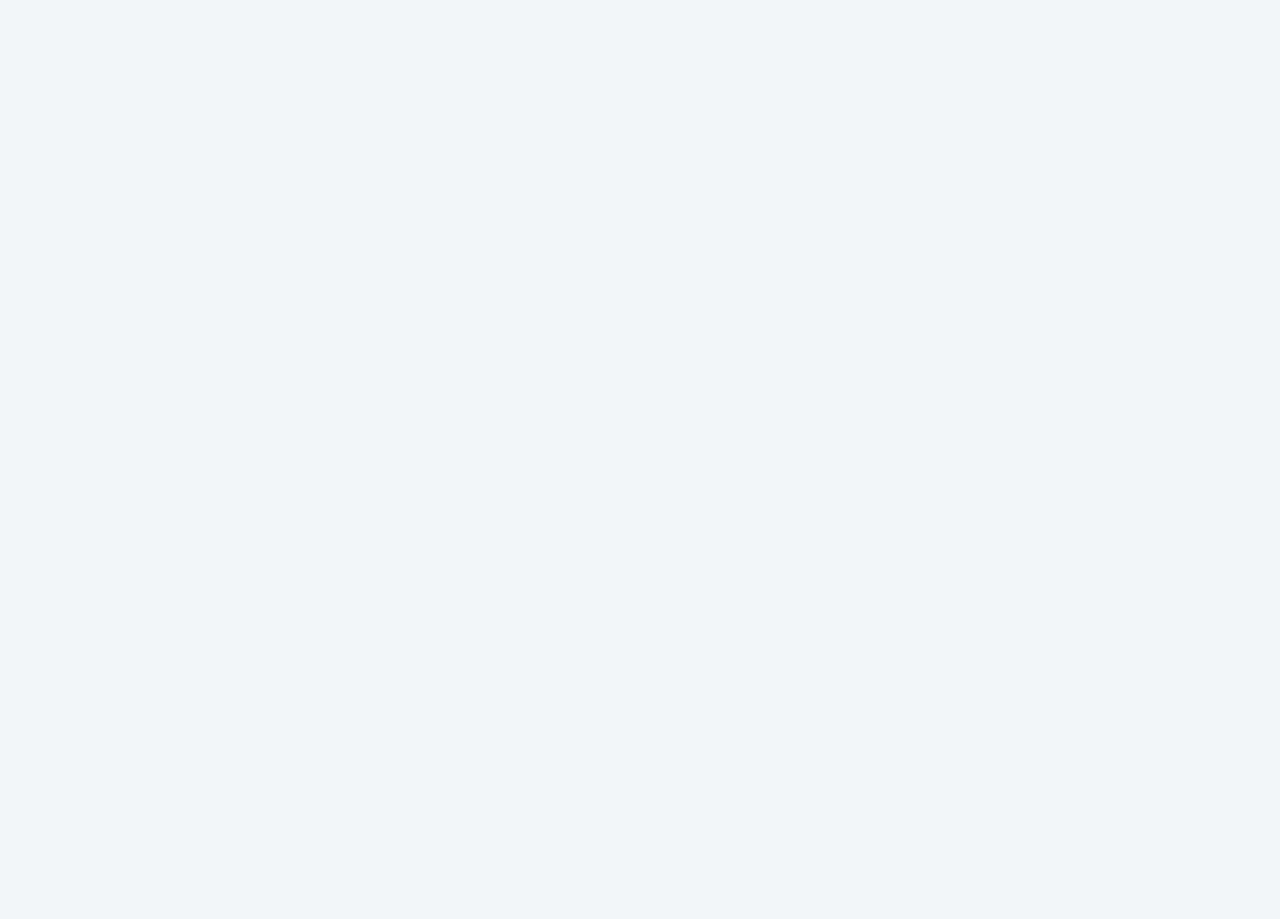
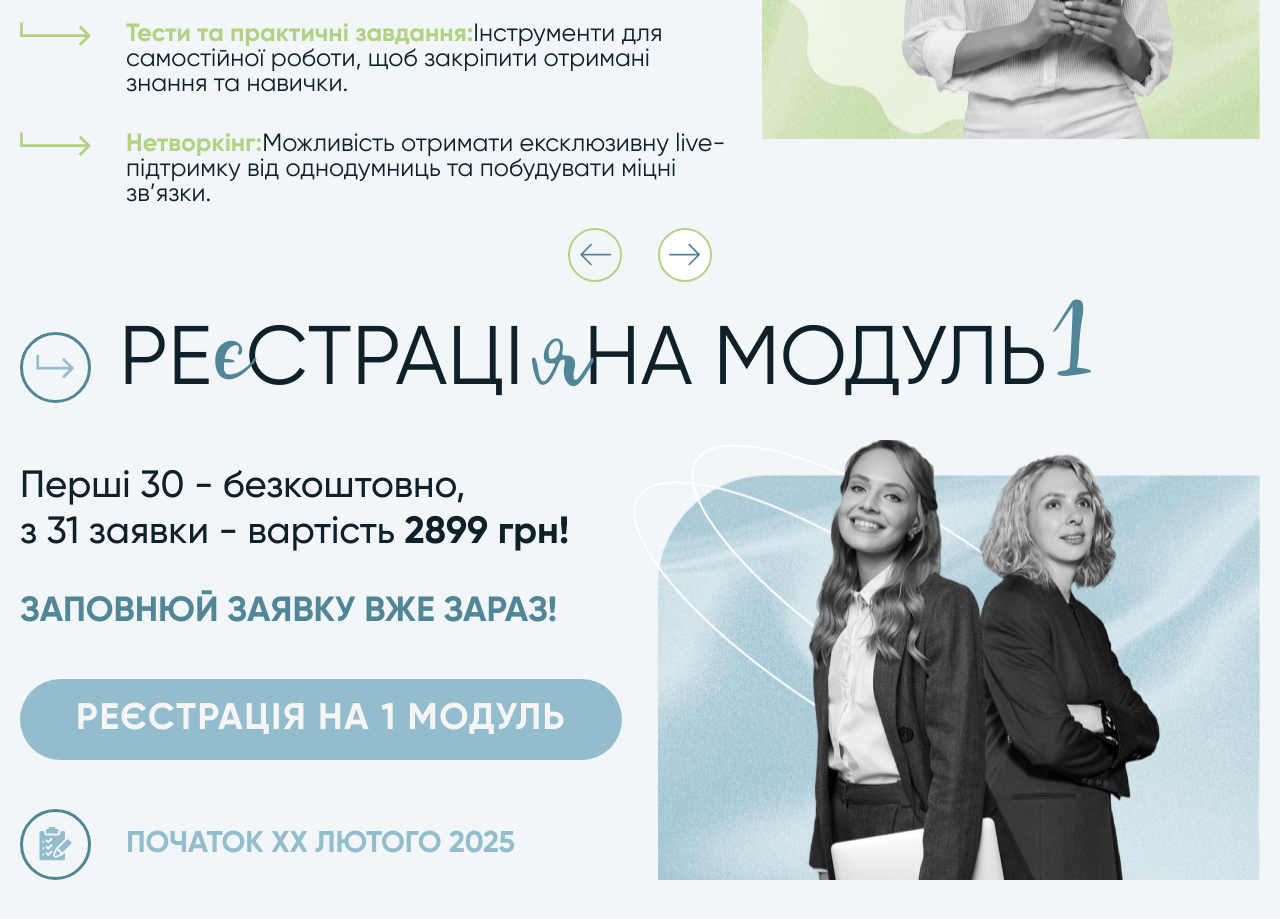
Before and after one commit to troewka/statements-about-oneself, a React (Create React App) app: page / in a window 1280 px wide. Shown: the part 3560-4479 px from the top of the page. Built offline with nearby package versions, Linux system fonts and the light colour scheme.

Commit message:
add sections Autors, Program-details, Registration

```diff
--- a/src/App.js
+++ b/src/App.js
@@ -1,12 +1,4 @@
 import './App.css';
-import { Button } from './Components/Button';
-import { Menu } from './Components/Menu';
-import { Icon } from './Components/Icon';
-import { SocialIcon } from './Components/Social-icon';
-import { HeadLine } from './Components/Head-line';
-import { Description } from './Components/Description';
-import { Title } from './Components/Title';
-import { List } from './Components/List';
 import { Header } from './Sections/Header';
 import { Main } from './Sections/Main';
 import { Container } from './Components/Container';
@@ -14,6 +6,7 @@ import { AboutCourse } from './Sections/About-course';
 import { CourseFor } from './Sections/Course-for';
 import { Autors } from './Sections/Course-authors';
 import { Details } from './Sections/Program-details';
+import { Registration } from './Sections/Registration';
 
 function App() {
   return (
@@ -24,6 +17,7 @@ function App() {
     <CourseFor/>
     <Autors/>
     <Details/>
+    <Registration/>
     {/*<h1>Gilroy Fonts Test</h1>
     <h2 className='text'>Celestina Fonts Test</h2>
     <Button label = {'Реєстрація'} theme = 'transparent'/>
--- a/src/Components/Button/index.jsx
+++ b/src/Components/Button/index.jsx
@@ -5,7 +5,7 @@ import styles from './styles.module.scss';
 export const Button = ({ label, theme }) => {
    return (
       <button
-        className={classNames(styles.buttons, theme === 'transparent' && styles.buttons__transparent, theme === 'green' && styles.buttons__green)}
+        className={classNames(styles.buttons, theme === 'transparent' && styles.buttons__transparent, theme === 'green' && styles.buttons__green, theme === 'blue' && styles.buttons__blue)}
       >
         {label}
       </button>
--- a/src/Components/Button/styles.module.scss
+++ b/src/Components/Button/styles.module.scss
@@ -15,4 +15,15 @@
     font-weight: 700;
     font-size: 24px;
    }
+   &__blue {
+    width: 602px;
+    height: 81px;
+    border-radius: 87px;
+    background-color: #93bccc;
+    font-size: 37px;
+    font-weight: 700;
+    letter-spacing: 1.48px;
+    color: #f5f5f5;
+    text-transform: uppercase;
+   }
 }
--- a/src/Components/List/index.jsx
+++ b/src/Components/List/index.jsx
@@ -2,17 +2,20 @@ import React from "react";
 import arrowLongGreenIcon from '../../assets/images/icons/arrow_long_green.svg'
 import arrowLongWhiteIcon from '../../assets/images/icons/arrow_long_white.svg'
 import styles from './styles.module.scss'
-import classNames from "classnames";
 
-export const List = ({ name, text, title}) => {
-  const icon = {
+export const List = ({ name, title, text}) => {
+  const icons = {
     arrowLongGreen: arrowLongGreenIcon,
     arrowLongWhite: arrowLongWhiteIcon
   }
   return (
-    <div className={styles.listWrapper}>
-      <img src={icon[name]} alt="" />
-      <p className={classNames(name === 'arrowLongWhite' && styles.onlyText, name === 'arrowLongGreen' && styles.text)}>{title ? <span className={styles.title}>{title}</span> : ''} {text}</p>
+    <div className={styles.list}>
+      <img src={icons[name]} alt="" />
+      <p className={styles.list__text}>{title ?
+        <span className={styles.list__title}>{title}
+        </span> : ''}
+          {text}
+      </p>
     </div>
   )
 }
--- a/src/Components/List/styles.module.scss
+++ b/src/Components/List/styles.module.scss
@@ -1,24 +1,21 @@
-.listWrapper {
+.list {
   display: flex;
   align-items: start;
   margin: 0 0 35px 0;
   > img {
     margin: 0 35px 0 0;
   }
+  &__text {
+    color: #0e2129;
+    font-weight: 400;
+    font-size: 25px;
+    margin: 0 0 35px 0;
   }
-.title {
+  &__title {
     min-width: 120px;
     color: #b0d283;
     font-weight: 700;
     font-size: 25px;
+    margin: 0 5px 0 0;
   }
-.text {
-  color: #0e2129;
-  font-weight: 400;
-  font-size: 25px;
 }
-.onlyText {
-  color: #0e2129;
-  font-weight: 400;
-  font-size: 25px;
-}
--- a/src/Sections/Program-details/index.jsx
+++ b/src/Sections/Program-details/index.jsx
@@ -18,10 +18,12 @@ export const Details = () => {
           <div className={styles.details__title}>
             <Title text='4 модулі для досягнення цілей' color='#0e2129' size='M'/>
           </div>
-          <List name='arrowLongGreen' text='Самооцінка та постановка цілей; подолання обмежуючих переконань.' title='Модуль 1:'/>
-          <List name='arrowLongGreen' text='Визначення своєї ніші та експертності; навчання чіткому формулюванню своєї цінності.' title='Модуль 2:'/>
-          <List name='arrowLongGreen' text='Побудова репутації через різні платформи.' title='Модуль 3:'/>
-          <List name='arrowLongGreen' text='Створення сталих кроків для довгострокового успіху; конструктивна робота з критикою.' title='Модуль 4:'/>
+          <div className={styles.details__list}>
+            <List name='arrowLongGreen' text='Самооцінка та постановка цілей; подолання обмежуючих переконань.' title='Модуль 1:'/>
+            <List name='arrowLongGreen' text='Визначення своєї ніші та експертності; навчання чіткому формулюванню своєї цінності.' title='Модуль 2:'/>
+            <List name='arrowLongGreen' text='Побудова репутації через різні платформи.' title='Модуль 3:'/>
+            <List name='arrowLongGreen' text='Створення сталих кроків для довгострокового успіху; конструктивна робота з критикою.' title='Модуль 4:'/>
+          </div>
         </div>
         <div className={styles.details__picture}>
           <img src={picture1} alt="" />
@@ -31,20 +33,53 @@ export const Details = () => {
           <Icon
             name='arrowLeft'
             size='S'
-            color='#000'
+            color='#508696'
             hoverColor='#fff'
-            bg='#fff'
             hoverBg='#b0d283'
           />
           <Icon
             name='arrowRight'
             size='S'
-            color='#000'
+            color='#508696'
             hoverColor='#fff'
             bg='#fff'
             hoverBg='#b0d283'
           />
       </div>
+      <div className={styles.details__info}>
+        <div className={styles.details__descriptions}>
+          <div className={styles.details__title}>
+            <Title text='додаткові активності' color='#0e2129' size='M'/>
+          </div>
+          <div className={styles.details__list}>
+            <List name='arrowLongGreen' text='Поставте свої запитання Алесі та Юлії, отримайте персональні рекомендації та ідеї для розвитку.' title='Q&A сесії з експертами:'/>
+            <List name='arrowLongGreen' text='Інтерактивні зустрічі з психологом для саморефлексії та секретною гостею, чий досвід надихне вас.' title='Зустрічі з професіоналами:'/>
+            <List name='arrowLongGreen' text='Інструменти для самостійної роботи, щоб закріпити отримані знання та навички.' title='Тести та практичні завдання:'/>
+            <List name='arrowLongGreen' text='Можливість отримати ексклюзивну live-підтримку від однодумниць та побудувати міцні зв’язки.' title='Нетворкінг:'/>
+          </div>
+        </div>
+        <div className={styles.details__picture}>
+          <img src={picture2} alt="" />
+        </div>
+      </div>
+      <div className={styles.details__buttons}>
+          <Icon
+            name='arrowLeft'
+            size='S'
+            color='#508696'
+            hoverColor='#fff'
+            hoverBg='#b0d283'
+          />
+          <Icon
+            name='arrowRight'
+            size='S'
+            color='#508696'
+            hoverColor='#fff'
+            bg='#fff'
+            hoverBg='#b0d283'
+          />
+      </div>
+
     </div>
   )
 }
--- a/src/Sections/Program-details/styles.module.scss
+++ b/src/Sections/Program-details/styles.module.scss
@@ -20,6 +20,8 @@
     letter-spacing: 2.34px;
     margin: 0 0 47px 0;
   }
+  &__list {
+  }
   &__picture {
     width: 498px;
     height: 430px;
@@ -33,8 +35,5 @@
     display: flex;
     justify-content: center;
     gap: 36px;
-    button {
-      background-color: inherit;
-    }
   }
 }
--- a/src/Sections/Registration/index.jsx
+++ b/src/Sections/Registration/index.jsx
@@ -0,0 +1,35 @@
+import React from "react";
+import { HeadLine } from "../../Components/Head-line";
+import { Title } from "../../Components/Title";
+import { Button } from "../../Components/Button";
+import { Icon } from "../../Components/Icon";
+import registration from '../../assets/images/picture/registration_bg.png'
+import styles from './styles.module.scss';
+
+export const Registration = () => {
+  return(
+    <div className={styles.registration}>
+      <div className={styles.registration__headline}>
+        <HeadLine text='Реєстрація на модуль 1' letters={['є', 'я', '1']}/>
+      </div>
+      <div className={styles.registration__info}>
+        <div className={styles.registration__description}>
+          <h3 className={styles.registration__subtitle}>Перші 30 - безкоштовно,<br/>з 31 заявки - вартість <b>2899 грн!</b></h3>
+          <div className={styles.registration__title}>
+            <Title text='Заповнюй заявку вже зараз!' color='#508696' size='S'/>
+          </div>
+          <div className={styles.registration__button}>
+            <Button label='Реєстрація на 1 модуль' theme='blue'/>
+          </div>
+          <div className={styles.registration__date}>
+            <Icon name='list' size='M'/>
+            <Title text='Початок ХХ лютого 2025' color='#93bccc' size='XS'/>
+          </div>
+        </div>
+        <div className={styles.registration__picture}>
+          <img src={registration} alt="" />
+        </div>
+      </div>
+    </div>
+  )
+}
--- a/src/Sections/Registration/styles.module.scss
+++ b/src/Sections/Registration/styles.module.scss
@@ -0,0 +1,47 @@
+.registration {
+  display: flex;
+  flex-direction: column;
+  padding: 50px 0 0 0;
+  &__headline {
+    margin: 0 0 37px 0;
+  }
+  &__info {
+    display: flex;
+    justify-content: space-between;
+    align-items: end;
+  }
+  &__description {
+    max-width: 603px;
+  }
+  &__subtitle {
+    font-size: 38px;
+    font-weight: 500;
+    color: #0e2129;
+    line-height: 46px;
+    margin: 0 0 35px 0;
+  }
+  &__title {
+    margin: 0 0 46px 0;
+  }
+  &__button {
+    margin: 0 0 49px 0;
+  }
+  &__date {
+    display: flex;
+    align-items: center;
+    column-gap: 35px;
+  }
+  &__picture {
+    position: relative;
+    width: 627px;
+    height: 440px;
+    > img  {
+      position: absolute;
+      top: 0;
+      left: 0;
+      width: 100%;
+      height: 100%;
+      object-fit: cover;
+    }
+  }
+}
```
Lines whose indentation alone changed are shown as unchanged.
